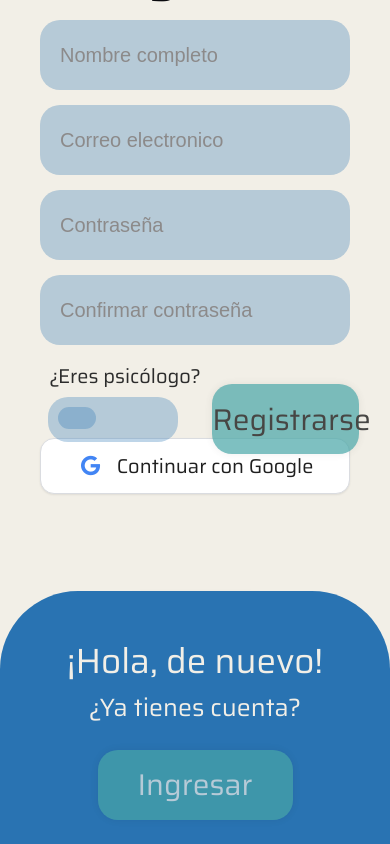
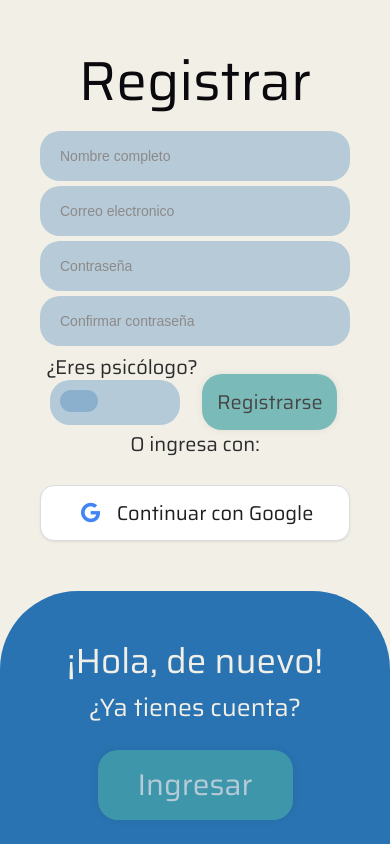
Before and after one commit to Moy446/Mind-Notes, a React (Vite) app in the folder frontend/: page /Login in a window 390 px wide. Both pictures are taken after a click on the button "Registrarse". Built offline with nearby package versions, Linux system fonts and the light colour scheme; no server answers; a web font is replaced by a local one.

Commit message:
reajuste responsive login
se acabaron los responsives del login, registro y recuperar contraseña

```diff
--- a/frontend/src/login.css
+++ b/frontend/src/login.css
@@ -556,9 +556,73 @@ text-decoration: none;
 }
 
 /* Registro */
+    .formBox.register{
+        height: 69%;
+    }
 
-.btn.register{
+    .h1.register-title{
+        font-size: 20px;
+        align-items: center;
+        margin-bottom: 50vw;
+    }
+
+    .div-titleRegister{
+        width: 113%;
+        height: 60px;
+        margin-bottom: 8vw;
+        margin-top: 1vw;
+        justify-content: space-around;
+    }
+
+    .inputBox.registerInput{
         width: 100%;
+        height: 40px;
+    }
+
+    .inputBox.registerInput input{
+        height: 50px;
+        font-size: 14px;
+    }
+
+    .div-buttons{
+        height: 7vw;
+        margin: 0 5% 4% 0;
+        gap: 5%;
+    }
+
+    .p-switch{
+        margin: 2%;
+    }
+    #btnFormRegister{
+        width: 50%;
+        margin: 5px;
+        height: auto;
+        padding: 12px 0;
+        font-size: 20px;
+    }
+    .google-button.register-googlebtn{
+        margin-bottom: 5vw;
+    }
+
+    /* RECUPERAR CONTRASEÑA */
+
+    .formBox.password{
+        height: 69%;
+    }
+
+    h1.password-title{
+        font-size: 30px;
+    }
+
+    .div-titlePassword{
+        height: 80px;
+        margin-bottom: 90px;
+    }
+
+    .btn.password{
+        width: 65%;
+        height: 80px;
+        font-size: 25px;
     }
 
 }
@@ -672,6 +736,7 @@ text-decoration: none;
 
     /* FORM LOGIN */
     h1.login-title{
+        display: inline-block;
         font-size: 45px;
         align-items: center;
         margin-top: -20%;
@@ -708,59 +773,32 @@ text-decoration: none;
 
     .div-links{
         margin-top: 5%;
-    margin-bottom: 15%;
+        margin-bottom: 10%;
+    }
+    .div-google{
+        display: block;
+        margin-top: 25px;
+    }
+    .google-button{
+        width: 100%;
     }
 
-/* Registro */
 
-.formBox.register{
-    height: 69%;
-}
-
-.h1.register-title{
-    font-size: 30px;
-    align-items: center;
-    margin-bottom: 50vw;
-}
-
-.div-titleRegister{
-    width: 113%;
-    height: 80px;
-    margin-bottom: 8vw;
-    margin-top: 1vw;
-}
-
-.p-switch{
-    margin: 3%;
-}
-
-.btn.register{
-    width: 50%;
-    margin: 5px;
-}
 
 /* RECUPERAR CONTRASEÑA */
 
     h1.password-title{
-    font-size: 30px;
+        font-size: 23px;
     }
 
     .div-titlePassword{
-    height: 80px;
+        height: 56px;
         margin-bottom: 90px;
     }
 
     .btn.password{
         width: 65%;
-    height: 80px;
-    font-size: 25px;
-}
-
-.loginContainer p{
-}
-
-.google-button{
-    margin-top: -14vw;
-    margin-bottom: 25vw;
+        height: 70px;
+        font-size: 20px;
     }
 }
--- a/frontend/src/login.jsx
+++ b/frontend/src/login.jsx
@@ -222,7 +222,7 @@ export default function Login() {
 
                     {registerError && <div className='error-message' style={{color: 'red', marginBottom: '10px'}}>{registerError}</div>}
 
-                    <div className='inputBox'>
+                    <div className='inputBox registerInput'>
                         <input
                             type="text"
                             placeholder='Nombre completo'
@@ -232,7 +232,7 @@ export default function Login() {
                         />
                     </div>
 
-                    <div className='inputBox'>
+                    <div className='inputBox registerInput'>
                         <input
                             type="email"
                             placeholder='Correo electronico'
@@ -242,7 +242,7 @@ export default function Login() {
                         />
                     </div>
 
-                    <div className='inputBox'>
+                    <div className='inputBox registerInput'>
                         <input
                             type="password"
                             placeholder='Contraseña'
@@ -252,7 +252,7 @@ export default function Login() {
                         />
                     </div>
 
-                    <div className='inputBox'>
+                    <div className='inputBox registerInput'>
                         <input
                             type="password"
                             placeholder='Confirmar contraseña'
@@ -272,7 +272,7 @@ export default function Login() {
                         onCambio={setIsPsicologo}
                     />
 
-                    <button type='submit' className='btn register' disabled={registerLoading}>
+                    <button type='submit' className='btn register' id="btnFormRegister" disabled={registerLoading}>
                         {registerLoading ? 'Registrando...' : 'Registrarse'}
                     </button>
                     </div>
@@ -281,7 +281,7 @@ export default function Login() {
                     <div className='div-google'>
                         <button
                             type='button'
-                            className='google-button'
+                            className='google-button register-googlebtn'
                             onClick={handleGoogleLogin}
                         >
                             <span className='google-icon' aria-hidden="true">
@@ -291,9 +291,6 @@ export default function Login() {
                         </button>
                     </div>
 
-                    <button type='submit' className='btn register' disabled={registerLoading}>
-                        {registerLoading ? 'Registrando...' : 'Registrarse'}
-                    </button>
                 </form>
             </div>
 
```
Lines whose indentation alone changed are shown as unchanged.
